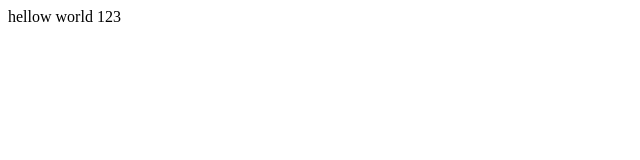
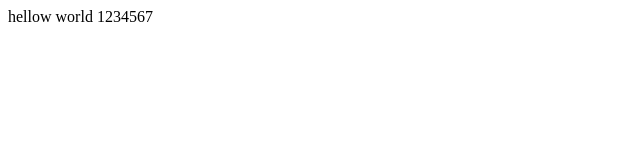
Before and after one commit to 130654331/chu.github.io, a plain HTML site: page index.html in a window 1280 px wide. Shown: the full height of the page, 0-640 px from the left. Drawn offline with Linux system fonts and the light colour scheme.

Commit message:
Update index.html

```diff
--- a/index.html
+++ b/index.html
@@ -5,7 +5,7 @@
 </head>
 
 <body>
-hellow world 123
+hellow world 1234567
 </body>
 
 </html>
```
